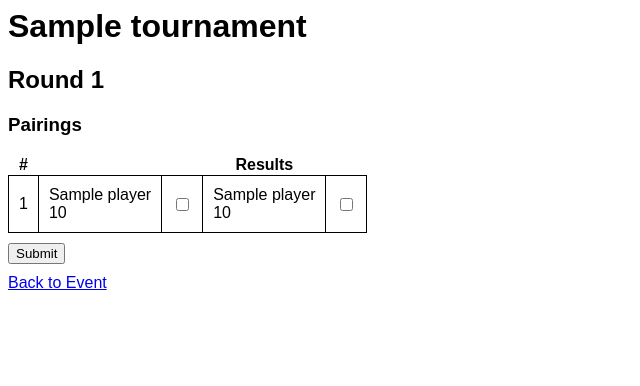
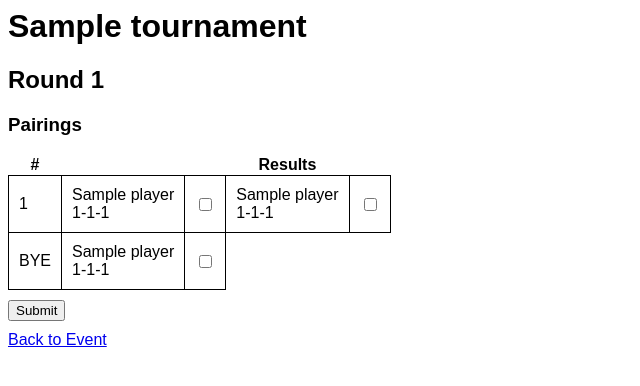
Before and after one commit to theag/mtgtournament, a Django app: page /edit/1 in a window 1280 px wide. Shown: the top 386 px of the page, without its empty margins (0-640 px from the left). Run offline with Django 3.2, Linux system fonts and the light colour scheme; tables that the repository leaves empty hold one stand-in row (values such as "Sample post").

Commit message:
getting ready to publish

```diff
--- a/tournament/templates/tournament/edit_round.html
+++ b/tournament/templates/tournament/edit_round.html
@@ -41,12 +41,19 @@
 			{% for table in pairings %}
 			<tr {% if not table.good_match %}style="background-color:red"{% endif %}>
 				<td>{{ table.number }}</td>
-				<td><div>{{ table.player_a.name }}</div><div>{{ table.player_a.match_points }}</div></td>
+				<td><div>{{ table.player_a.name }}</div><div>{{ table.player_a.result_display }}</div></td>
 				<td><input type="checkbox" class="choices" id="{{ table.id }}a" /></td>
-				<td><div>{{ table.player_b.name }}</div><div>{{ table.player_b.match_points }}</div></td>
+				<td><div>{{ table.player_b.name }}</div><div>{{ table.player_b.result_display }}</div></td>
 				<td><input type="checkbox" class="choices" id="{{ table.id }}b" /></td>
 			</tr>
 			{% endfor %}
+			{% if round.bye is not None %}
+			<tr>
+				<td>BYE</td>
+				<td><div>{{ round.bye.name }}</div><div>{{ round.bye.result_display }}</div></td>
+				<td><input type="checkbox" class="choices" id="BYE"/></td>
+			</tr>
+			{% endif %}
 		</table>
 		<div style="margin-top:10px"><input type="button" onclick="doSubmit()" value="Submit" /></div>
 		<div style="margin-top:10px"><a href="{% url 'tournament:detail' round.tournament.id %}">Back to Event</a></div>
--- a/tournament/urls.py
+++ b/tournament/urls.py
@@ -25,4 +25,5 @@ urlpatterns = [
     path('<int:tournament_id>', views.detail, name='detail'),
     path('edit/<int:round_id>', views.edit_round, name='edit_round'),
     path('undo/<int:round_id>', views.undo_round, name='undo_round'),
+    path('drop/<int:player_id>', views.drop_player, name='drop_player'),
 ]
```
Also changed, not shown: 1 other file.
